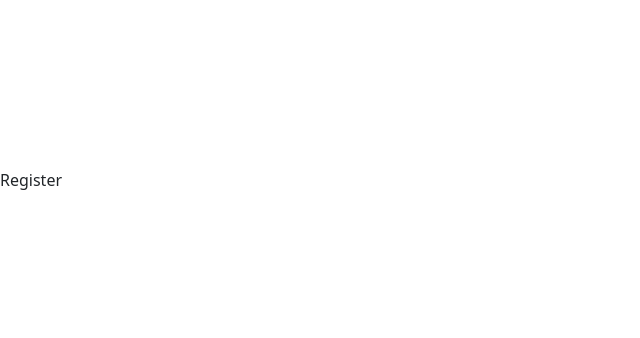
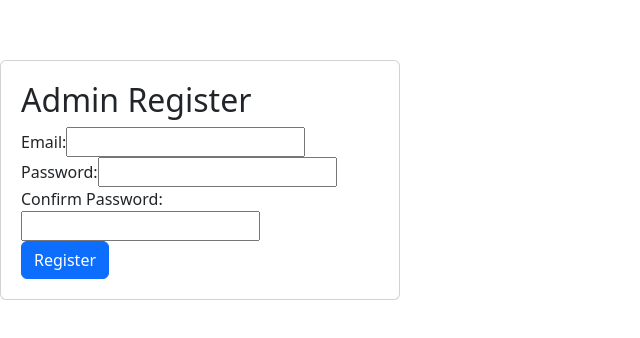
Before and after one commit to syeef-test/video_sharing_app, a React (Vite) app in the folder frontend/: page /register in a window 1280 px wide. Shown: the part 220-558 px from the top of the page, without its empty margins (0-640 px from the left). Built offline with nearby package versions, Linux system fonts and the light colour scheme.

Commit message:
admin register,login page basic design added

```diff
--- a/frontend/src/App.jsx
+++ b/frontend/src/App.jsx
@@ -13,6 +13,7 @@ import AdminHome from "./pages/AdminHome";
 import Video from "./pages/Video";
 import User from "./pages/User";
 import Category from "./pages/Category";
+import NotFound from "./pages/NotFound";
 
 function App() {
   return (
@@ -37,6 +38,9 @@ function App() {
           <Route path="/user">
             <User />
           </Route>
+          <Route path="*">
+            <NotFound />
+          </Route>
         </Switch>
       </Router>
     </>
--- a/frontend/src/pages/Category.jsx
+++ b/frontend/src/pages/Category.jsx
@@ -0,0 +1,7 @@
+import React from "react";
+
+function Category() {
+  return <div>Category</div>;
+}
+
+export default Category;
--- a/frontend/src/pages/Login.jsx
+++ b/frontend/src/pages/Login.jsx
@@ -1,7 +1,71 @@
-import React from "react";
+import React, { useState, useRef } from "react";
+import axios from "axios";
+
+import Button from "react-bootstrap/Button";
+import Card from "react-bootstrap/Card";
 
 function Login() {
-  return <div>Login</div>;
+  const emailRef = useRef(null);
+  const passwordRef = useRef(null);
+
+  const [loading, setLoading] = useState(false);
+  const [error, setError] = useState(null);
+
+  const handleFormSubmit = async (e) => {
+    try {
+      e.preventDefault();
+      setLoading(true);
+      const email = emailRef.current.value;
+      const password = passwordRef.current.value;
+
+      const loginReponse = await axios.post(`url`, {
+        email: email,
+        password: password,
+      });
+
+      if (loginReponse.status === 200) {
+        alert("Admin Login Succesfull");
+      }
+    } catch (error) {
+      setError("Error Occured");
+      console.log(error);
+      alert("Error Occured");
+    } finally {
+      setLoading(false);
+      emailRef.current.value = "";
+      passwordRef.current.value = "";
+    }
+  };
+
+  return (
+    <>
+      <div
+        style={{
+          display: "flex",
+          justifyContent: "center",
+          alignItems: "center",
+          height: "100vh",
+        }}
+      >
+        <Card style={{ padding: "20px", maxWidth: "400px" }}>
+          <h2>Admin Register</h2>
+          <form onSubmit={handleFormSubmit}>
+            <div>
+              <label htmlFor="email">Email:</label>
+              <input type="email" id="email" ref={emailRef} required />
+            </div>
+            <div>
+              <label htmlFor="password">Password:</label>
+              <input type="password" id="password" ref={passwordRef} required />
+            </div>
+            <Button variant="primary" type="submit" disabled={loading}>
+              {loading ? "Loging in..." : "Login"}
+            </Button>
+          </form>
+        </Card>
+      </div>
+    </>
+  );
 }
 
 export default Login;
--- /dev/null
+++ b/frontend/src/pages/NotFound.jsx
@@ -0,0 +1,12 @@
+import React from "react";
+
+function NotFound() {
+  return (
+    <div>
+      <h1>404 Page Not Found</h1>
+      <p>Page you are refering does not exist.</p>
+    </div>
+  );
+}
+
+export default NotFound;
--- a/frontend/src/pages/Register.jsx
+++ b/frontend/src/pages/Register.jsx
@@ -1,7 +1,87 @@
-import React from "react";
+import React, { useState, useRef } from "react";
+import axios from "axios";
+
+import Button from "react-bootstrap/Button";
+import Card from "react-bootstrap/Card";
 
 function Register() {
-  return <div>Register</div>;
+  const emailRef = useRef(null);
+  const passwordRef = useRef(null);
+  const confirm_passwordRef = useRef(null);
+
+  const [loading, setLoading] = useState(false);
+  const [error, setError] = useState(null);
+
+  const handleFormSubmit = async (e) => {
+    try {
+      e.preventDefault();
+      setLoading(true);
+      const email = emailRef.current.value;
+      const password = passwordRef.current.value;
+      const confirm_password = confirm_passwordRef.current.value;
+
+      if (password === confirm_password) {
+        const registerReponse = await axios.post(`url`, {
+          email: email,
+          password: password,
+        });
+
+        if (registerReponse.status === 200) {
+          alert("Admin Created Succesfully");
+        }
+      } else {
+        alert("Password And Confirm Password Did Not Match");
+      }
+    } catch (error) {
+      setError("Error Occured");
+      console.log(error);
+      alert("Error Occured");
+    } finally {
+      setLoading(false);
+      emailRef.current.value = "";
+      passwordRef.current.value = "";
+      confirm_passwordRef.current.value = "";
+    }
+  };
+
+  return (
+    <>
+      <div
+        style={{
+          display: "flex",
+          justifyContent: "center",
+          alignItems: "center",
+          height: "100vh",
+        }}
+      >
+        <Card style={{ padding: "20px", maxWidth: "400px" }}>
+          <h2>Admin Register</h2>
+          <form onSubmit={handleFormSubmit}>
+            <div>
+              <label htmlFor="email">Email:</label>
+              <input type="email" id="email" ref={emailRef} required />
+            </div>
+            <div>
+              <label htmlFor="password">Password:</label>
+              <input type="password" id="password" ref={passwordRef} required />
+            </div>
+            <div>
+              <label htmlFor="confirm_password">Confirm Password:</label>
+              <input
+                type="password"
+                id="confirm_password"
+                ref={confirm_passwordRef}
+                required
+              />
+            </div>
+            <Button variant="primary" type="submit" disabled={loading}>
+              {loading ? "Registering..." : "Register"}
+            </Button>
+          </form>
+        </Card>
+      </div>
+    </>
+  );
 }
 
 export default Register;
```
